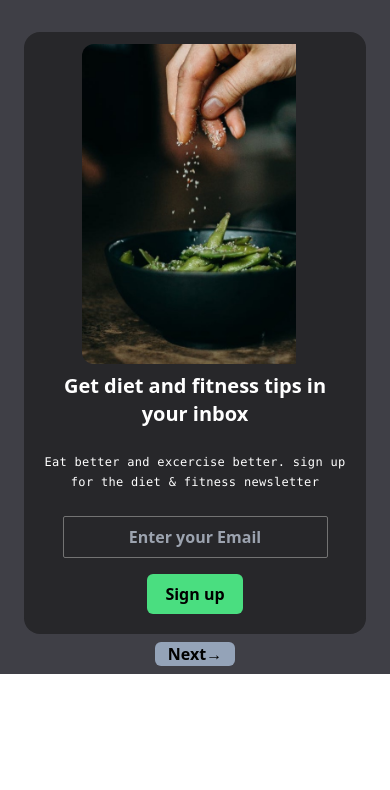
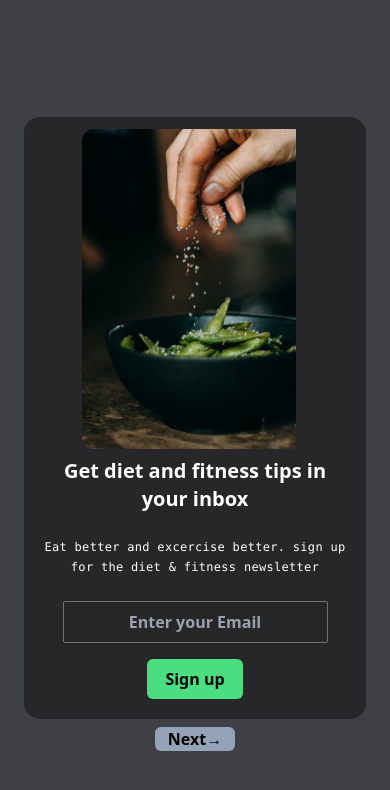
Before and after one commit to GARMA-A/TailWindBasics, a plain HTML site: page index.html in a window 390 px wide. Drawn offline with nearby package versions, Linux system fonts and the light colour scheme.

Commit message:
Update index.html

```diff
--- a/index.html
+++ b/index.html
@@ -11,7 +11,7 @@
 
 
 
-<div class=" flex  flex-col justify-center items-center bg-zinc-700 h-full sm:h-screen ">
+<div class=" flex  flex-col justify-center items-center bg-zinc-700 min-h-screen sm:h-screen ">
 
    <div class="bg-zinc-800  mx-6 rounded-2xl p-3 mt-8 ">
        <div class="flex flex-col items-center sm:flex-row rounded-l-xl">
```
